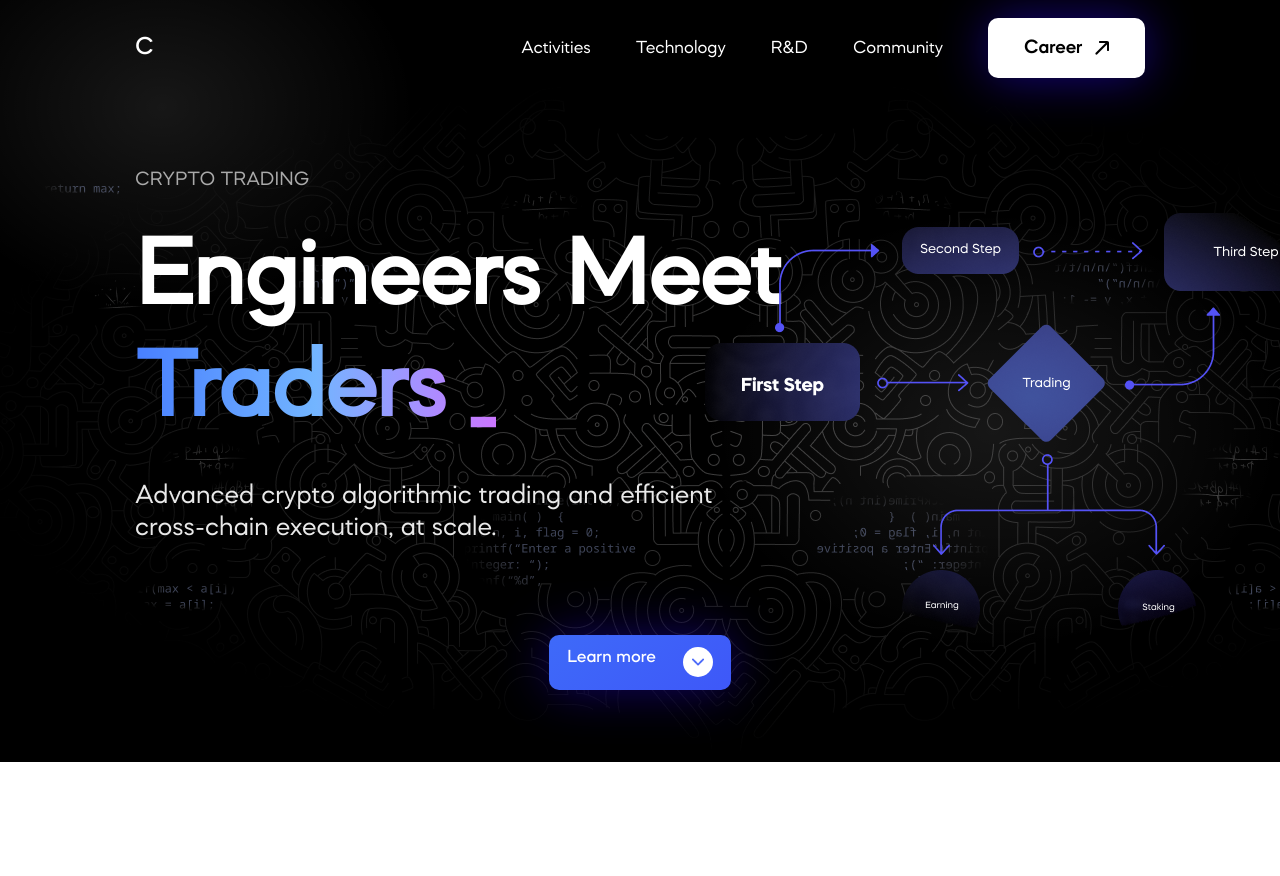
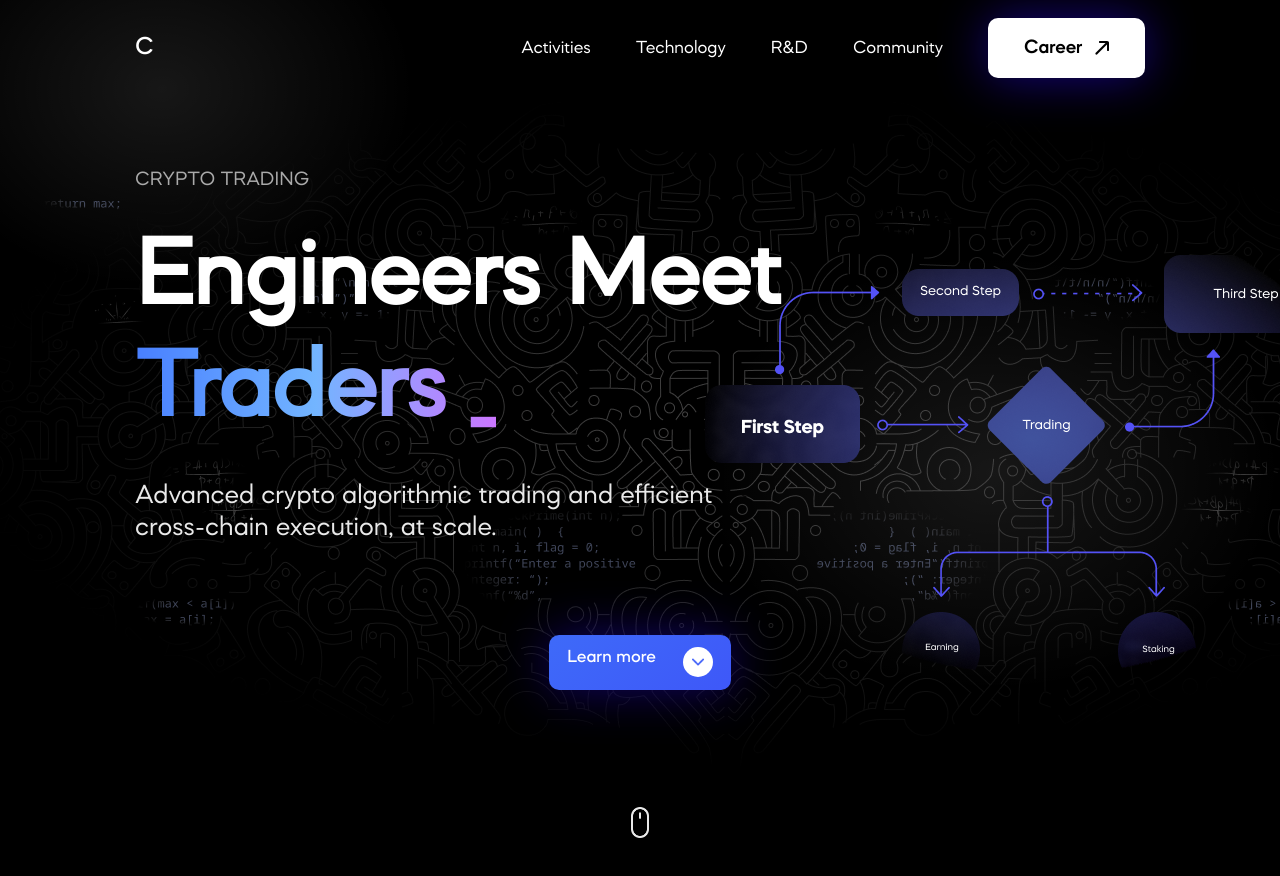
Before and after one commit to MaxPyvovarov/Crypto-Trading, a React (Vite) app: page / in a window 1280 px wide. Shown: the top 876 px of the page. Before the commit the page ends 800 px from the top, so only its background shows below. Built offline with nearby package versions, Linux system fonts and the light colour scheme.

Commit message:
Scroll icon added

```diff
--- a/src/assets/index.js
+++ b/src/assets/index.js
@@ -7,6 +7,7 @@ import form1 from './form1.png';
 import form2 from './form2.png';
 import scheme from './scheme.png';
 import vector from './vector.png';
+import scroll from './scroll.png';
 
 export {
 	arrowUp,
@@ -18,4 +19,5 @@ export {
 	form2,
 	scheme,
 	vector,
+	scroll,
 };
--- a/src/components/Home/Home.jsx
+++ b/src/components/Home/Home.jsx
@@ -1,5 +1,5 @@
 import React from 'react';
-import {scheme, arrowDown} from '../../assets';
+import {scheme, arrowDown, scroll} from '../../assets';
 
 import styles from './Home.module.scss';
 
@@ -28,6 +28,7 @@ const Home = () => {
 					</div>
 				</button>
 			</div>
+			<img className={styles.scroll} src={scroll} alt='scroll down' />
 		</section>
 	);
 };
--- a/src/components/Home/Home.module.scss
+++ b/src/components/Home/Home.module.scss
@@ -2,7 +2,6 @@
 	display: flex;
 	flex-direction: column;
 	justify-content: space-between;
-	gap: 5rem;
 	padding: 4rem 0;
 
 	> * {
@@ -64,12 +63,14 @@
 }
 
 .btnWrapper {
+	margin-top: 5rem;
 	align-self: center;
 }
 
 .btn {
 	display: flex;
 	color: #fff;
+	cursor: pointer;
 	font-family: Mazzard-Medium;
 	font-weight: 500;
 	font-size: 1rem;
@@ -94,3 +95,9 @@
 		object-fit: contain;
 	}
 }
+
+.scroll {
+	margin-top: 6.5rem;
+	max-width: 1rem;
+	align-self: center;
+}
```
Also changed, not shown: src/assets/scroll.png (added).
